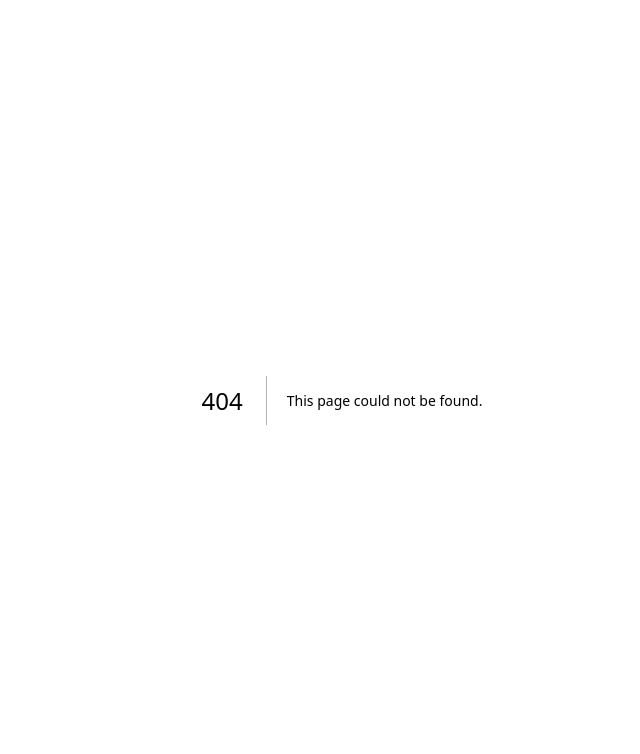
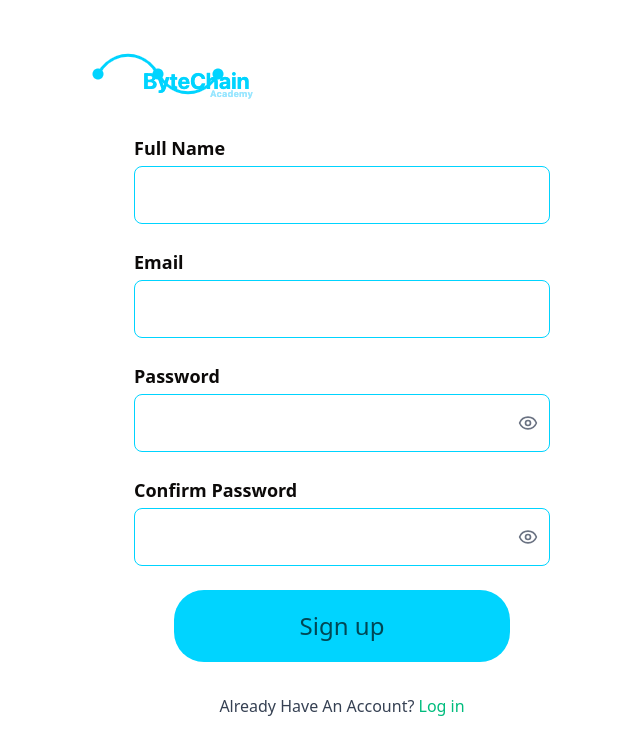
Before and after one commit to WeAcademy/bytechain-academy-frontend, a Next.js app: page /sign-up in a window 1280 px wide. Before the commit this address had no page. Shown: the top 754 px of the page, without its empty margins (298-938 px from the left). Built offline with nearby package versions, Linux system fonts and the light colour scheme.

Commit message:
feat: implement sign up page

```diff
--- /dev/null
+++ b/app/sign-up/page.tsx
@@ -0,0 +1,142 @@
+"use client";
+
+import type React from "react";
+import { useState, type FormEvent } from "react";
+import { EyeOff, EyeIcon } from "lucide-react";
+import Link from "next/link";
+import Image from "next/image";
+
+export default function SignUpForm() {
+  const [showPassword, setShowPassword] = useState(false);
+  const [showConfirmPassword, setShowConfirmPassword] = useState(false);
+
+  // Form state
+  const [formData, setFormData] = useState({
+    fullName: "",
+    email: "",
+    password: "",
+    confirmPassword: "",
+  });
+
+  // Error state
+  const [errors, setErrors] = useState<Record<string, string>>({});
+
+  // Handle input changes
+  const handleChange = (e: React.ChangeEvent<HTMLInputElement>) => {
+    const { name, value } = e.target;
+    setFormData({ ...formData, [name]: value });
+  };
+
+  // Handle form submission
+  const handleSubmit = (e: FormEvent) => {
+    e.preventDefault();
+
+    const newErrors: Record<string, string> = {};
+
+    if (!formData.fullName.trim()) newErrors.fullName = "Name is required";
+    if (!formData.email.trim()) newErrors.email = "Email is required";
+    else if (!/\S+@\S+\.\S+/.test(formData.email))
+      newErrors.email = "Invalid email format";
+
+    if (!formData.password) newErrors.password = "Password is required";
+    else if (formData.password.length < 8)
+      newErrors.password = "Password must be at least 8 characters";
+
+    if (formData.password !== formData.confirmPassword)
+      newErrors.confirmPassword = "Passwords don't match";
+
+    setErrors(newErrors);
+
+    if (Object.keys(newErrors).length === 0) {
+      console.log("Form submitted:", formData);
+      alert("Sign up successful!");
+    }
+  };
+
+  // Form fields array for mapping
+  const formFields = [
+    { id: "fullName", label: "Full Name", type: "text" },
+    { id: "email", label: "Email", type: "email" },
+    {
+      id: "password",
+      label: "Password",
+      type: showPassword ? "text" : "password",
+      toggle: () => setShowPassword(!showPassword),
+      showIcon: showPassword,
+    },
+    {
+      id: "confirmPassword",
+      label: "Confirm Password",
+      type: showConfirmPassword ? "text" : "password",
+      toggle: () => setShowConfirmPassword(!showConfirmPassword),
+      showIcon: showConfirmPassword,
+    },
+  ];
+
+  return (
+    <div className="w-full min-h-screen max-w-md mx-auto py-11 space-y-5 px-4">
+      <div className="flex justify-center md:justify-start relative md:-left-14">
+        <Image
+          src="/icons/bytechain.svg"
+          width={0}
+          height={0}
+          className="w-[270px] md:w-[220px] h-[90px] md:h-[70px]"
+          alt="bytechain logo"
+        />
+      </div>
+
+      <form className="space-y-6" onSubmit={handleSubmit} noValidate>
+        {formFields.map(({ id, label, type, toggle, showIcon }) => (
+          <div key={id} className="space-y-1">
+            <label htmlFor={id} className="block text-lg font-bold">
+              {label}
+            </label>
+            <div className="relative">
+              <input
+                id={id}
+                name={id}
+                type={type}
+                value={formData[id as keyof typeof formData]}
+                onChange={handleChange}
+                className={`w-full px-3 py-4 border ${
+                  errors[id] ? "border-red-500" : "border-[#00D4FF]"
+                } rounded-md focus:outline-none focus:ring-2 focus:ring-[#00D4FF]/50`}
+                required
+              />
+              {toggle && (
+                <button
+                  type="button"
+                  className="absolute right-3 top-1/2 -translate-y-1/2 text-gray-500"
+                  onClick={toggle}
+                >
+                  {showIcon ? <EyeOff size={20} /> : <EyeIcon size={20} />}
+                </button>
+              )}
+            </div>
+            {errors[id] && (
+              <p className="text-red-500 text-sm mt-1">{errors[id]}</p>
+            )}
+          </div>
+        ))}
+
+        <div className="px-10">
+          <button
+            type="submit"
+            className="bg-[#00D4FF] text-2xl w-full font-normal text-[#004755] py-5 px-4 rounded-[30px] hover:bg-[#00D4FF]/90 transition-colors"
+          >
+            Sign up
+          </button>
+        </div>
+      </form>
+
+      <div className="text-center mt-8">
+        <p className="text-gray-700">
+          Already Have An Account?{" "}
+          <Link href="/login" className="text-emerald-500 hover:underline">
+            Log in
+          </Link>
+        </p>
+      </div>
+    </div>
+  );
+}
```
Also changed, not shown: public/icons/bytechain.svg (added).
